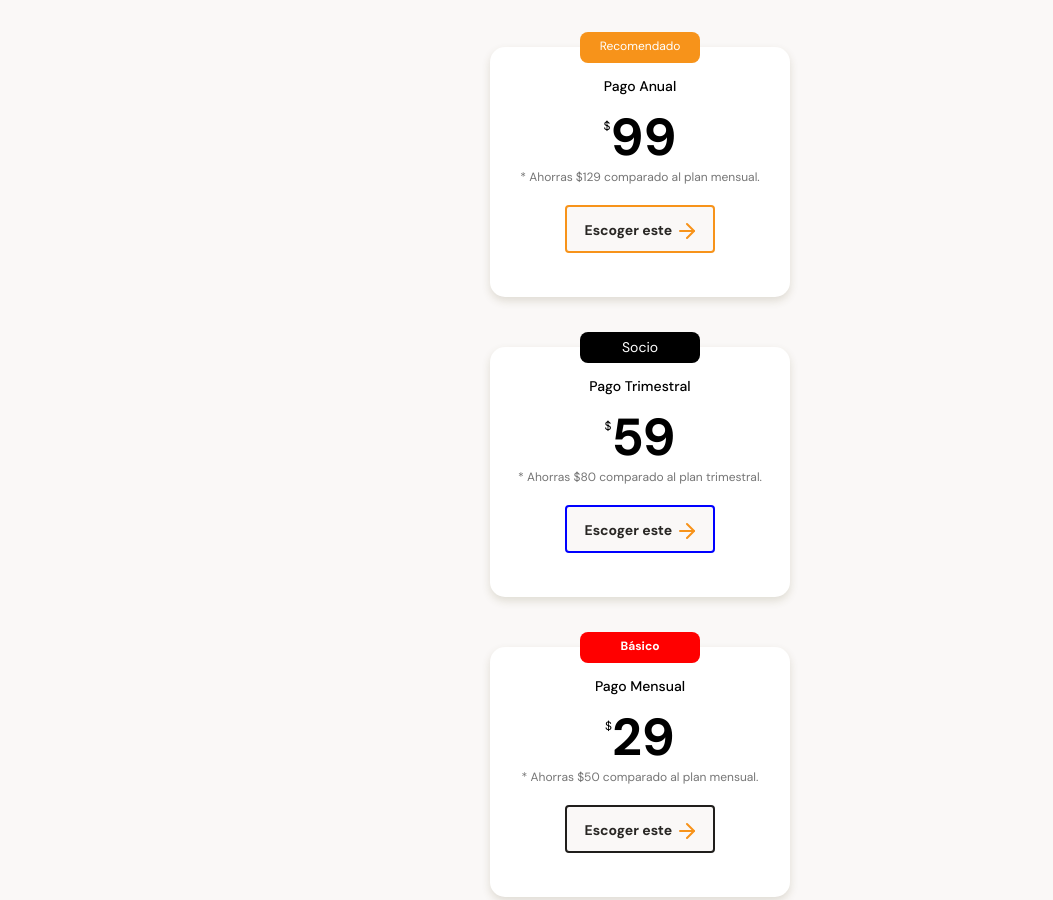
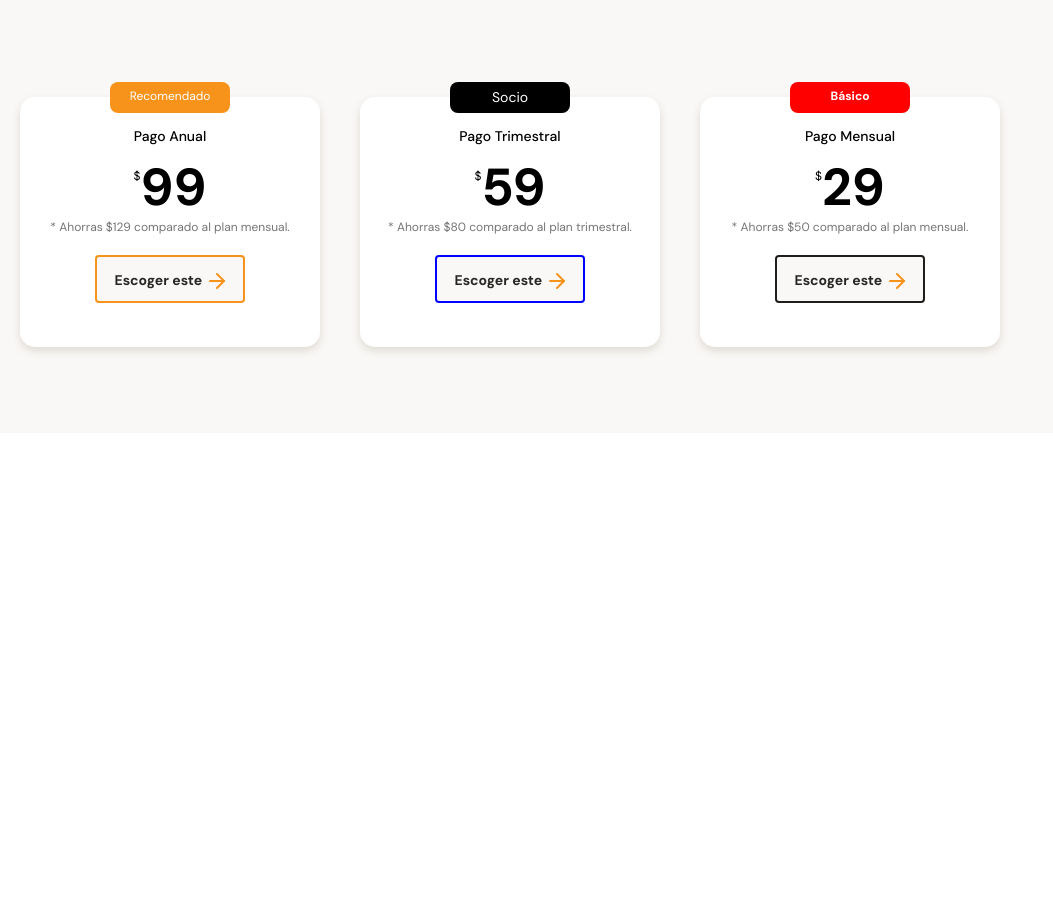
Before and after one commit to juancahdez/Mobile-First, a plain HTML site: page index.html in a window 1280 px wide. Shown: the part 2517-3417 px from the top of the page, without its empty margins (0-1053 px from the left). After the commit the page ends 2950 px from the top, so only its background shows below. Drawn offline with Linux system fonts and the light colour scheme.

Commit message:
Scroll horizontal y fin de seccion de planes

```diff
--- a/style.css
+++ b/style.css
@@ -421,13 +421,22 @@
     color: #757575;
 }
 
+.plans--container-slider {
+    display: flex;
+    height: 316px;
+    overflow-x: scroll;
+    overscroll-behavior-x: contain;
+    scroll-snap-type: x proximity;
+}
+
 .plans--container-card {
     position: relative;
+    scroll-snap-align: center;
     width: 70%;
     min-width: 230px;  /*La tarjeta los mas pequeño que sera es eso*/
     max-width: 300px;   /*La tarjeta no se hara mas grande de 300px*/
     height: 250px;
-    margin: 50px auto 0;
+    margin: 50px 20px 0;
     padding: 0 15px;
     background-color: var(--just-white);
     border-radius: 15px;
@@ -502,7 +511,7 @@
     min-width: 230px;
     max-width: 300px;
     height: 250px;
-    margin: 50px auto 0;
+    margin: 50px 20px 0;
     padding: 0 15px;
     background-color: var(--just-white);
     border-radius: 15px;
@@ -578,7 +587,7 @@
       min-width: 230px;  /*La tarjeta los mas pequeño que sera es eso*/
       max-width: 300px;   /*La tarjeta no se hara mas grande de 300px*/
       height: 250px;
-      margin: 50px auto 0;
+      margin: 50px 20px 0;
       padding: 0 15px;
       background-color: var(--just-white);
       border-radius: 15px;
```
